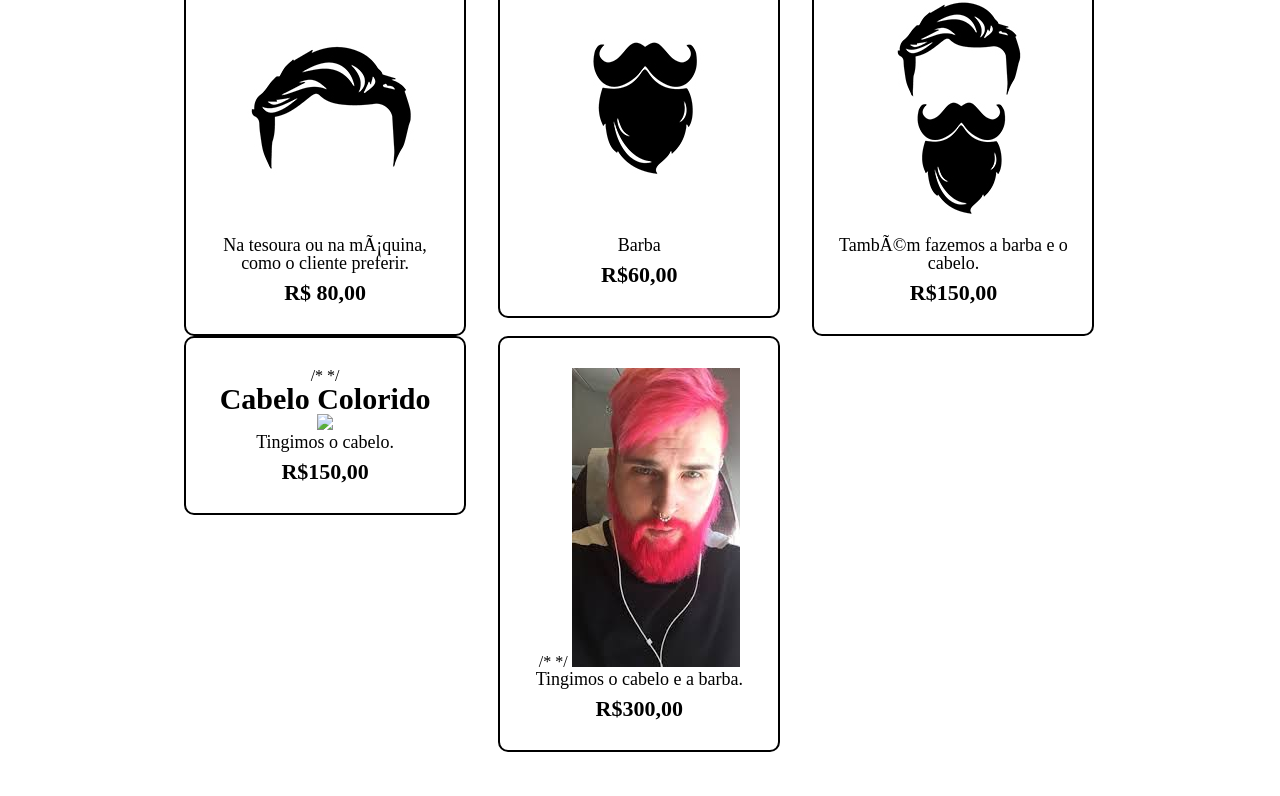
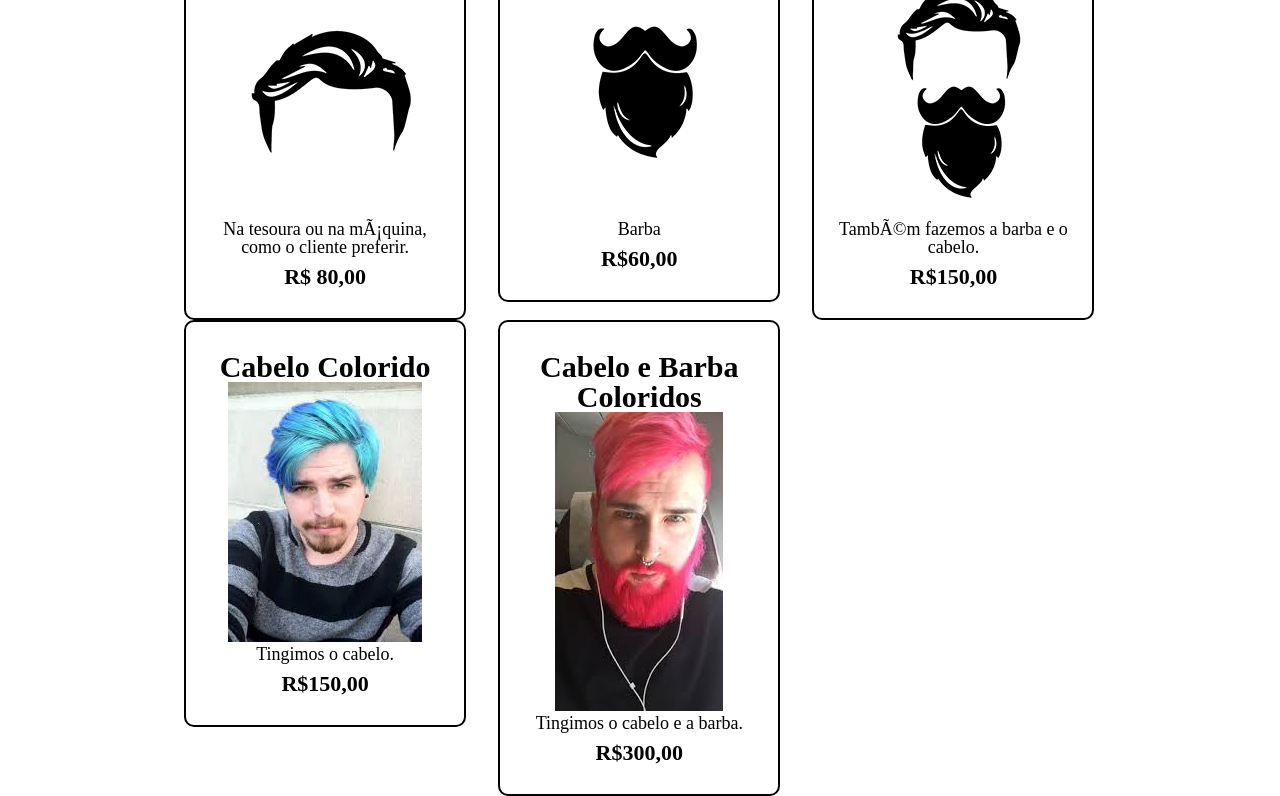
Before and after one commit to deboracarniato/Rock-Barbearia, a plain HTML site: page produtos.html in a window 1280 px wide. Shown: the part 398-1194 px from the top of the page. Drawn offline with Linux system fonts and the light colour scheme; files whose address does not match are found by name.

Commit message:
excluir comentários

```diff
--- a/produtos.html
+++ b/produtos.html
@@ -23,35 +23,36 @@
     </header>
     <main>
         <ul class="produtos">
-            <li> /* linha 1 */
+            <li>
              <h2>Cabelo</h2>
              <img src="img/cabelo.jpg" >
              <p class="produto-descricao">Na tesoura ou na máquina, como o cliente preferir.</p>
              <p class="produto-preco">R$ 80,00</p>
             </li>
 
-            <li> /* linha 2 */
+            <li>
             <h2>Barba</h2>
             <img src="img/barba.jpg" >
              <p class="produto-descricao">Barba</p>
              <p class="produto-preco">R$60,00</p>
             </li>
 
-            <li> /*  */
+            <li>
             <h2>Cabelo e barba</h2>
             <img src="img/cabelo+barba.jpg" >
              <p class="produto-descricao">Também fazemos a barba e o cabelo.</p>
              <p class="produto-preco">R$150,00</p>
             </li>
 
-            <li> /*  */
+            <li>
                 <h2>Cabelo Colorido</h2>
-                <img src="img/" >
+                <img src="img/cabelo.azul.jpg" >
              <p class="produto-descricao">Tingimos o cabelo.</p>
              <p class="produto-preco">R$150,00</p>
             </li>
 
-            <li> /*  */
+            <li>
+            <h2>Cabelo e Barba Coloridos</h2>
              <img src="img/color.barba.cabelo.jpeg" >
              <p class="produto-descricao">Tingimos o cabelo e a barba.</p>
              <p class="produto-preco">R$300,00</p>
```
Also changed, not shown: img/cabelo.azul.jpg (added).
